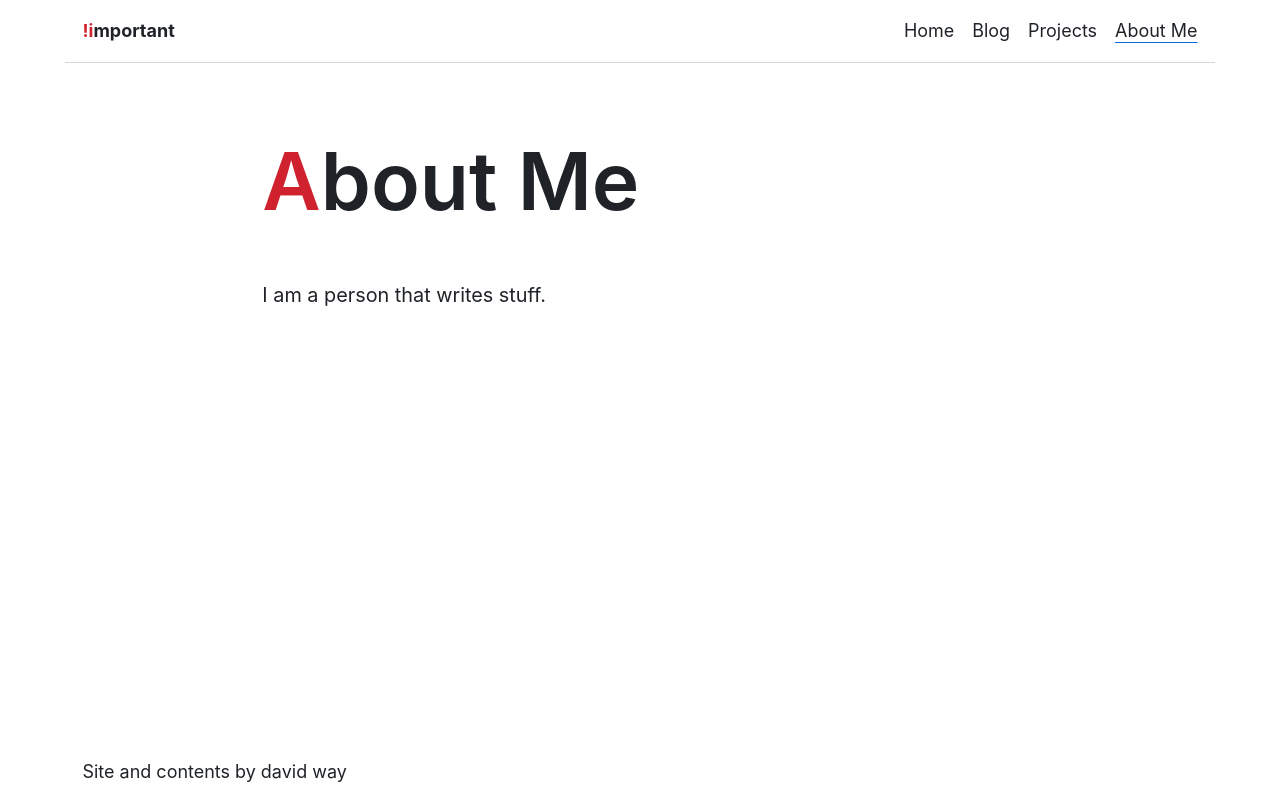
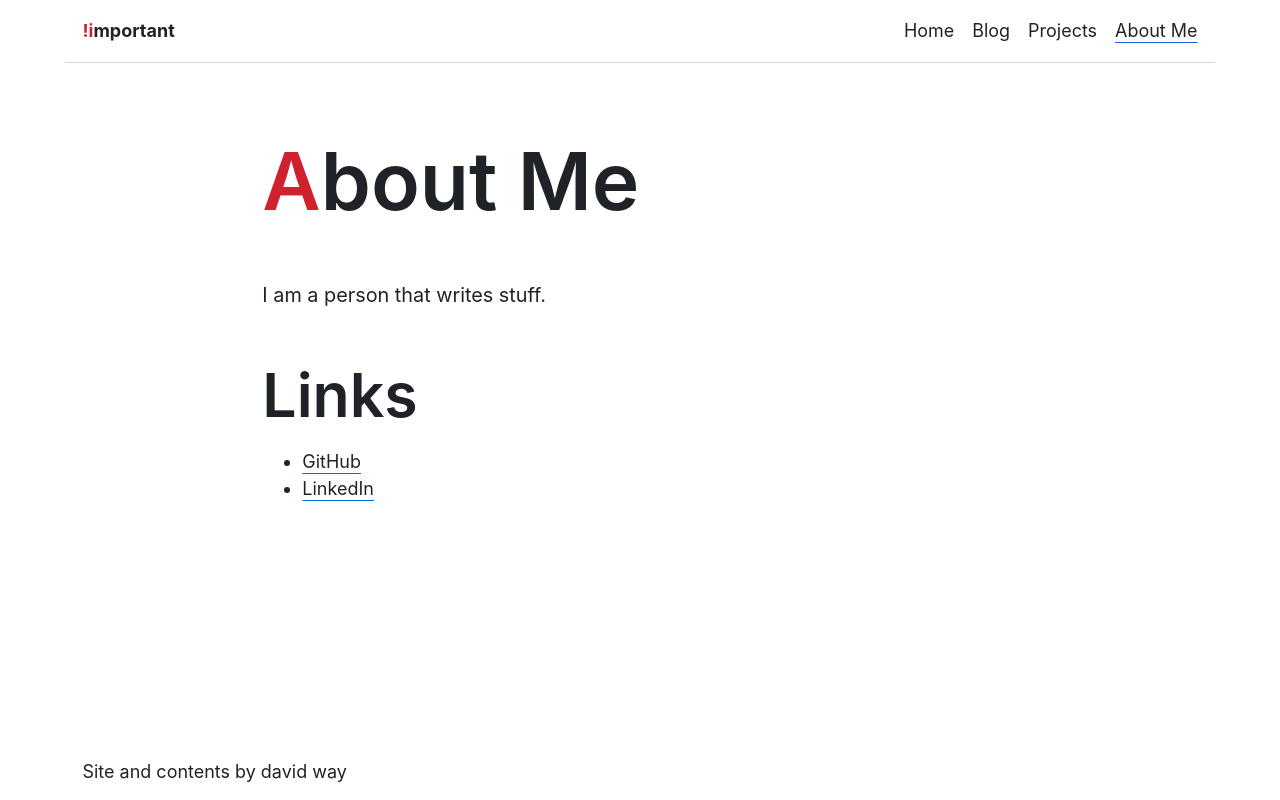
Before and after one commit to David-Way/david-way.github.io, an Eleventy site: page content/about/index.md in a window 1280 px wide. Built offline with nearby package versions, Linux system fonts and the light colour scheme; Eleventy itself is replaced by a stand-in of ours; files that its build step writes are made by us from their sources; what eleventy-plugin-reading-time would draw is missing.

Commit message:
feat: add social links to about me page

```diff
--- a/content/about/index.md
+++ b/content/about/index.md
@@ -8,3 +8,8 @@ eleventyNavigation:
 # About Me
 
 I am a person that writes stuff.
+
+## Links
+
+- [GitHub](https://github.com/David-Way)
+- [LinkedIn](https://www.linkedin.com/in/david-way-ireland/)
```
